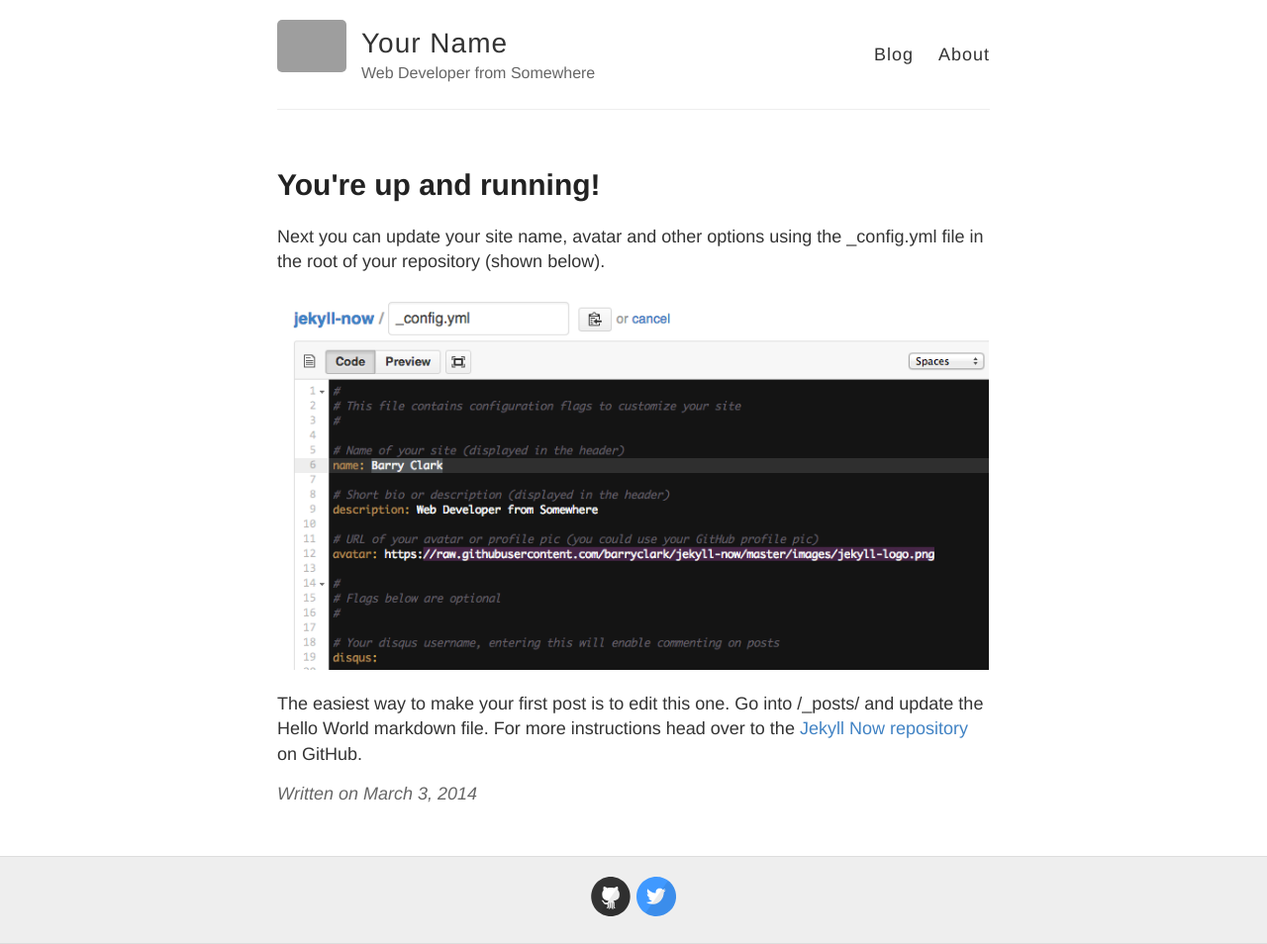
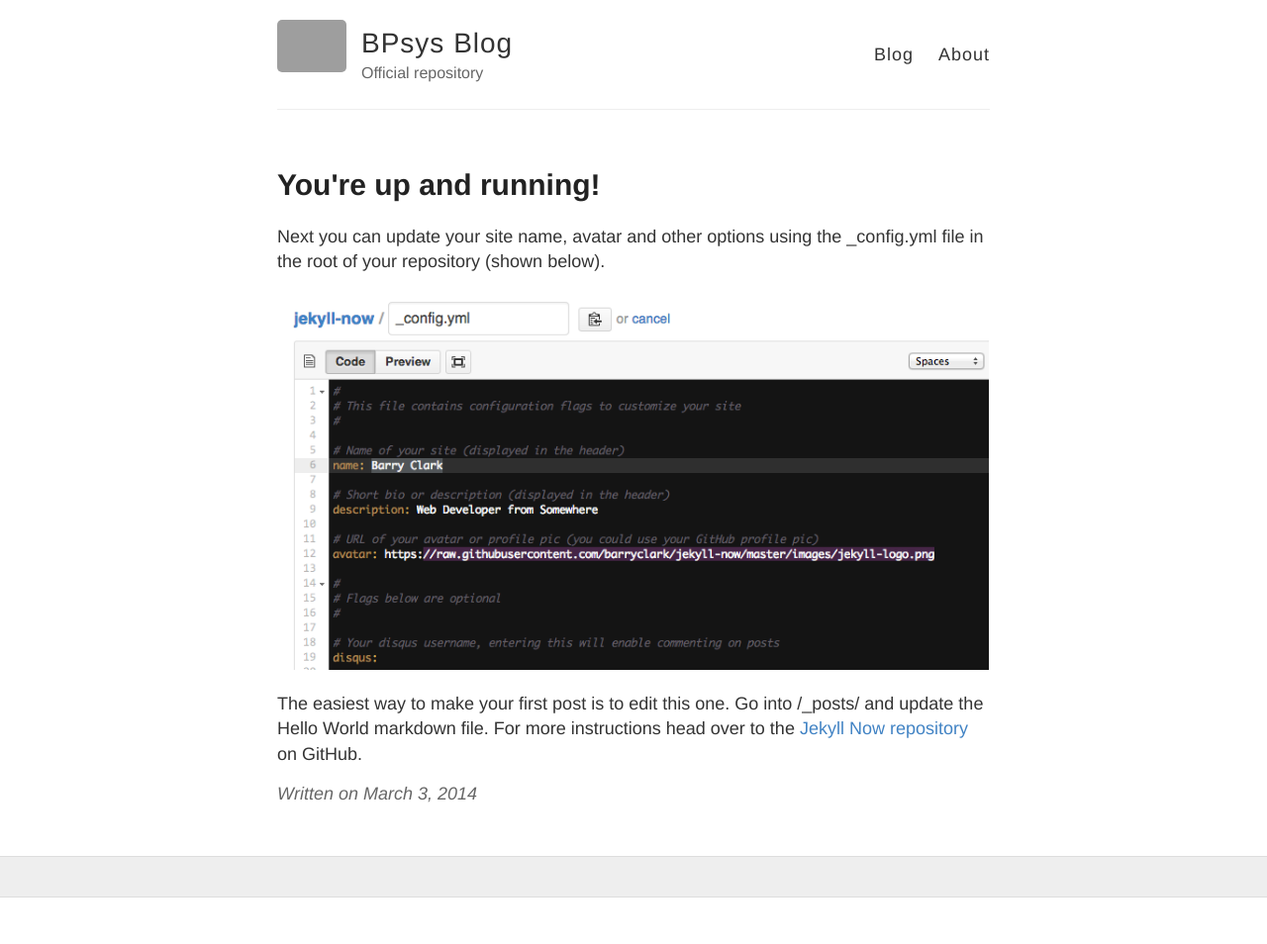
Before and after one commit to bpblog/bpblog.github.io, a Jekyll site: the page built from _posts/2014-3-3-Hello-World.md, in a window 1280 px wide. Shown: the whole page at 99% size. Built offline with Jekyll 4.4.1, drawn with Linux system fonts in a browser that asks for light colours; after the commit the page ends 907 px from its top, so only the background shows below that; grey boxes are pictures that could not be loaded.

Commit message:
configurar

```diff
--- a/_config.yml
+++ b/_config.yml
@@ -3,10 +3,10 @@
 #
 
 # Name of your site (displayed in the header)
-name: Your Name
+name: BPsys Blog
 
 # Short bio or description (displayed in the header)
-description: Web Developer from Somewhere
+description: Official repository
 
 # URL of your avatar or profile pic (you could use your GitHub profile pic)
 avatar: https://raw.githubusercontent.com/barryclark/jekyll-now/master/images/jekyll-logo.png
@@ -21,12 +21,12 @@ footer-links:
   email:
   facebook:
   flickr:
-  github: barryclark/jekyll-now
+  github: #barryclark/jekyll-now
   instagram:
   linkedin:
   pinterest:
   rss: # just type anything here for a working RSS icon
-  twitter: jekyllrb
+  twitter: #jekyllrb
   stackoverflow: # your stackoverflow profile, e.g. "users/50476/bart-kiers"
   youtube: # channel/<your_long_string> or user/<user-name>
   googleplus: # anything in your profile username that comes after plus.google.com/
@@ -41,7 +41,7 @@ google_analytics:
 
 # Your website URL (e.g. http://barryclark.github.io or http://www.barryclark.co)
 # Used for Sitemap.xml and your RSS feed
-url:
+url: http://bpblog.github.io
 
 # If you're hosting your site at a Project repository on GitHub pages
 # (http://yourusername.github.io/repository-name)
```
